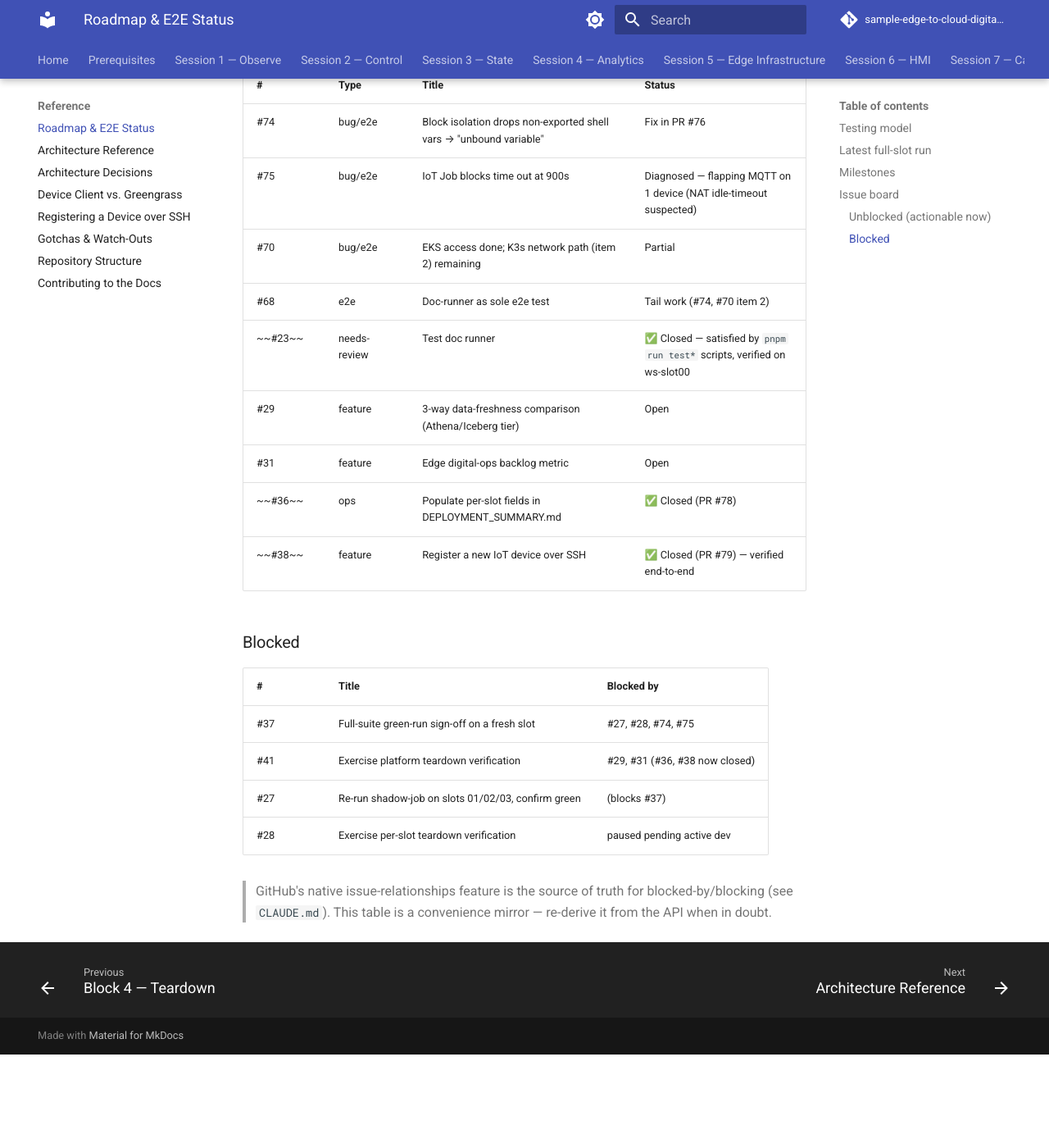
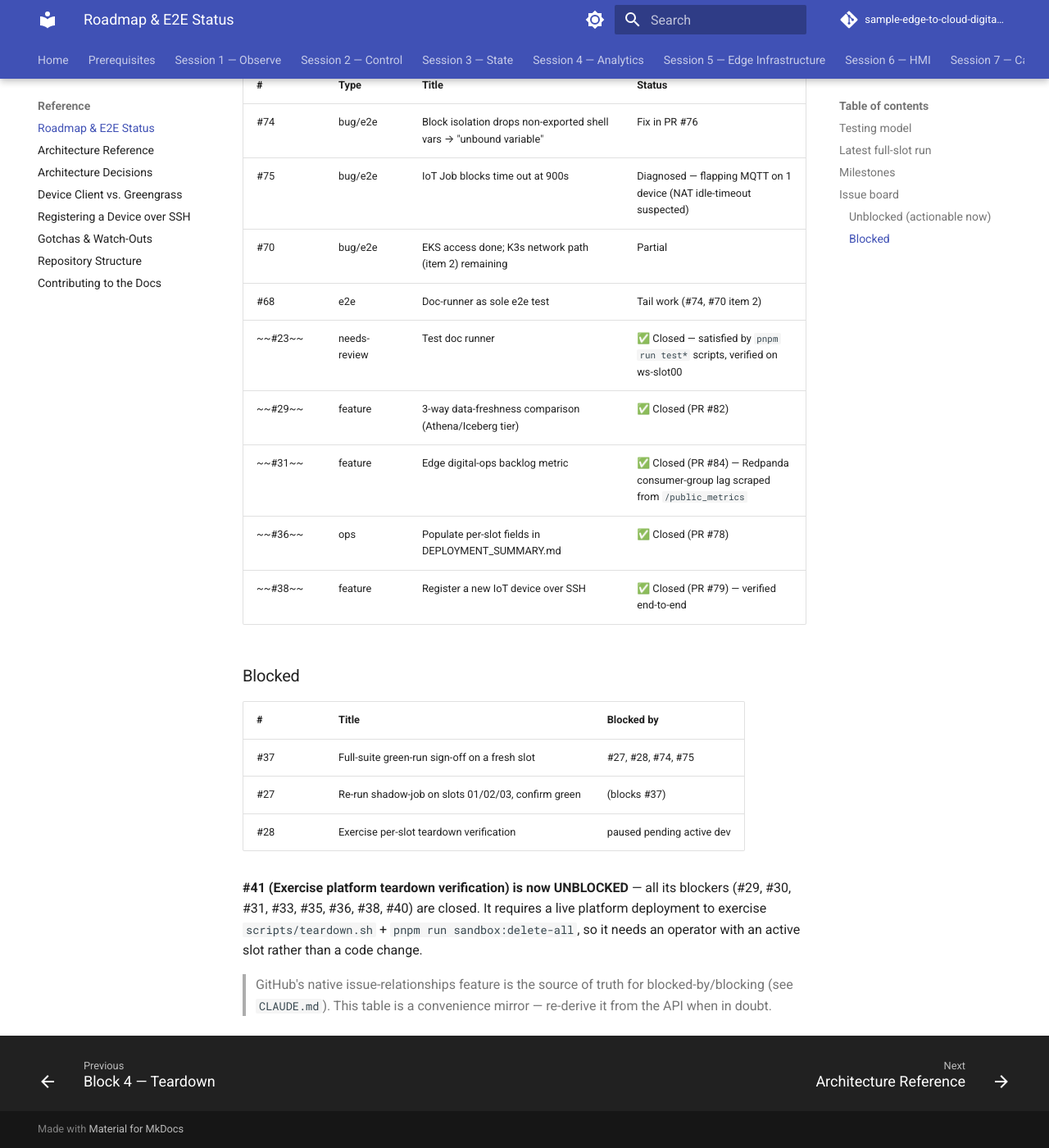
Before and after one commit to aws-samples/sample-edge-to-cloud-digital-ops-workshop, an MkDocs documentation site: the page built from workshop/reference/roadmap.md, in a window 1280 px wide and 1400 px high, scrolled down 1834 px. Shown: the whole window at 82% size. Built offline with MkDocs 1.6.1 and Material for MkDocs 9.7.7, drawn with Linux system fonts in a browser that asks for light colours; comment, search, counter and statistics services are not loaded; before the commit the page ends 3120 px from its top, so only the background shows below that.

Commit message:
docs(roadmap): mark #29/#31 closed, note #41 now unblocked
#29 (3-way freshness) and #31 (relay backlog) merged via PR #82/#84.
With those closed, all of #41's blockers (#29,#30,#31,#33,#35,#36,#38,#40)
are done — #41 (platform teardown verification) is unblocked but needs a
live platform to exercise, so it's operator work rather than a code change.

Co-Authored-By: Claude Opus 4.8 <noreply@anthropic.com>

```diff
--- a/workshop/reference/roadmap.md
+++ b/workshop/reference/roadmap.md
@@ -58,8 +58,8 @@ Against live `ws-slot00` on 2026-07-27, after merging #67/#68/#69/#70/#72:
 | #70 | bug/e2e | EKS access done; K3s network path (item 2) remaining | Partial |
 | #68 | e2e | Doc-runner as sole e2e test | Tail work (#74, #70 item 2) |
 | ~~#23~~ | needs-review | Test doc runner | ✅ Closed — satisfied by `pnpm run test*` scripts, verified on ws-slot00 |
-| #29 | feature | 3-way data-freshness comparison (Athena/Iceberg tier) | Open |
-| #31 | feature | Edge digital-ops backlog metric | Open |
+| ~~#29~~ | feature | 3-way data-freshness comparison (Athena/Iceberg tier) | ✅ Closed (PR #82) |
+| ~~#31~~ | feature | Edge digital-ops backlog metric | ✅ Closed (PR #84) — Redpanda consumer-group lag scraped from `/public_metrics` |
 | ~~#36~~ | ops | Populate per-slot fields in DEPLOYMENT_SUMMARY.md | ✅ Closed (PR #78) |
 | ~~#38~~ | feature | Register a new IoT device over SSH | ✅ Closed (PR #79) — verified end-to-end |
 
@@ -68,9 +68,14 @@ Against live `ws-slot00` on 2026-07-27, after merging #67/#68/#69/#70/#72:
 | # | Title | Blocked by |
 |---|---|---|
 | #37 | Full-suite green-run sign-off on a fresh slot | #27, #28, #74, #75 |
-| #41 | Exercise platform teardown verification | #29, #31 (#36, #38 now closed) |
 | #27 | Re-run shadow-job on slots 01/02/03, confirm green | (blocks #37) |
 | #28 | Exercise per-slot teardown verification | paused pending active dev |
+
+**#41 (Exercise platform teardown verification) is now UNBLOCKED** — all its
+blockers (#29, #30, #31, #33, #35, #36, #38, #40) are closed. It requires a live
+platform deployment to exercise `scripts/teardown.sh` + `pnpm run
+sandbox:delete-all`, so it needs an operator with an active slot rather than a
+code change.
 
 > GitHub's native issue-relationships feature is the source of truth for
 > blocked-by/blocking (see `CLAUDE.md`). This table is a convenience mirror —
```
